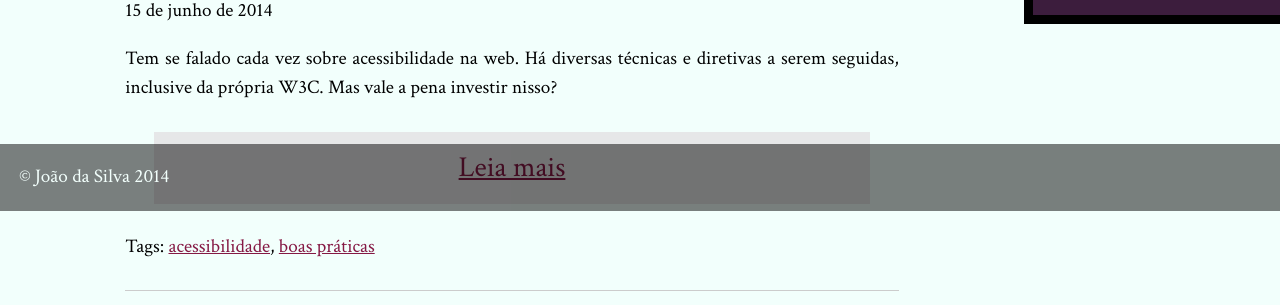
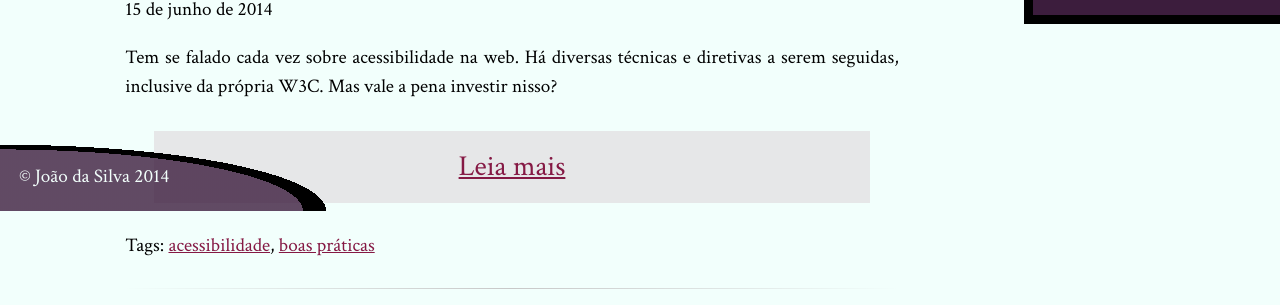
Before and after one commit to jcbeuker/curso-html-css, a plain HTML site: page curso-html-css/blog.html in a window 1280 px wide. Shown: the part 589-894 px from the top of the page. Drawn offline with Linux system fonts and the light colour scheme.

Commit message:
Gradiente...  background-image

```diff
--- a/curso-html-css/css/blog.css
+++ b/curso-html-css/css/blog.css
@@ -9,6 +9,9 @@
 
 .post-blog {
     padding-bottom: 1.5em;
-    border-bottom: 1px solid #ccc;
     margin-bottom: 1em;
+    background-image: linear-gradient(to right, rgba(200, 200, 200, 0), rgba(200, 200, 200, 1), rgba(200, 200, 200, 0));
+    background-size: 100% 1px;
+    background-repeat: no-repeat;
+    background-position: bottom center;
 }
--- a/curso-html-css/css/index.css
+++ b/curso-html-css/css/index.css
@@ -68,6 +68,9 @@ h1 {
     background-color: #3C1D3D;
     border-top: .5em solid #000;
     border-bottom: .5em solid #000;
+    background-image: linear-gradient(135deg, transparent, transparent 14px, rgba(0, 0, 0, 0.1) 14px, rgba(0, 0, 0, 0.1) 15px, transparent 15px, transparent);
+    background-size: 20px 20px;
+    background-attachment: fixed;
 }
 
 .trabalhos h2 {
@@ -94,6 +97,9 @@ h1 {
     position: relative;
     color: #FFF;
     border-bottom: .5em solid #851944;
+    background-image: linear-gradient(45deg, transparent, transparent 14px, rgba(255, 255, 255, 0.1) 14px, rgba(255, 255, 255, 0.1) 15px, transparent 15px, transparent);
+    background-size: 20px 20px;
+    background-attachment: fixed;
 }
 
 .blog small {
--- a/curso-html-css/css/site.css
+++ b/curso-html-css/css/site.css
@@ -58,7 +58,6 @@ main p {
 }
 
 .rodape-pagina {
-    background-color: rgba(0, 0, 0, .5);
     color: #F2FFFC;
     padding: 1em;
     clear: both;
@@ -66,7 +65,9 @@ main p {
     bottom: 0;
     left: 0;
     width: 100%;
-    box-sizing: border-box;
+    background-image: radial-gradient(ellipse at left bottom, rgba(60, 29, 61, 0.8), rgba(60, 29, 61, 0.8) 65%, black 65%, black 70%, transparent 70%, transparent);
+    background-size: 25% 100%;
+    background-repeat: no-repeat;
 }
 
 .container {
```
